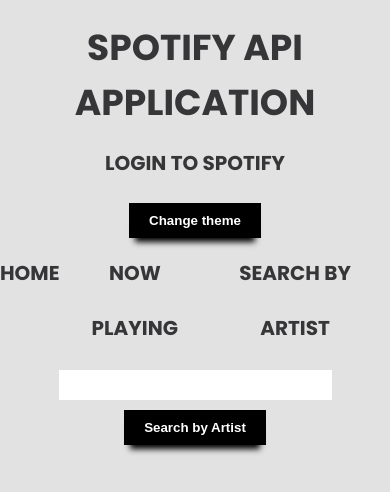
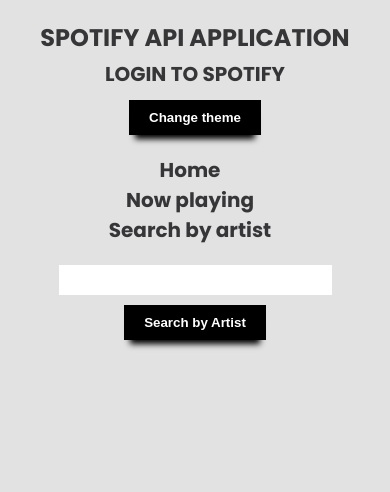
Before and after one commit to anyariazantceva/spotify-web-app, a React (Create React App) app: page /search-artist in a window 390 px wide. Shown: the top 492 px of the page. Built offline with nearby package versions, Linux system fonts and the light colour scheme; what spotify-web-api-js would draw is missing.

Commit message:
Wrote styles for mobile devices

```diff
--- a/src/components/app-content/AppContent.css
+++ b/src/components/app-content/AppContent.css
@@ -22,3 +22,21 @@
 .header__link:hover {
     text-decoration: underline;
 }
+
+@media screen and (max-width: 620px) {
+    .app-header {
+        font-size: 2.4rem;
+    }
+
+    .header__list {
+        margin-top: 2rem;
+    }
+}
+
+@media screen and (max-width: 420px) {
+    .header__list {
+        font-size: 1.2rem;
+        text-transform: none;
+        display: block;
+    }
+}
--- a/src/components/artist/Artist.css
+++ b/src/components/artist/Artist.css
@@ -44,3 +44,22 @@
     width: 100%;
     height: 100%;
 }
+
+@media screen and (max-width: 1050px) {
+    .artist__link {
+        width: 32%;
+    }
+}
+
+
+@media screen and (max-width: 850px) {
+    .artist__link {
+        width: 49%;
+    }
+}
+
+@media screen and (max-width: 620px) {
+    .artist__link {
+        width: 100%;
+    }
+}
--- a/src/components/artist/Artist.js
+++ b/src/components/artist/Artist.js
@@ -12,7 +12,7 @@
     };
 
     return (
-        <a target='_blank' className='artist__link' href={url}>
+        <a target='_blank'  rel="noopener noreferrer" className='artist__link' href={url}>
         <div className='artist-item'>
             <div className='artist__name'>{name}</div>
             <div className='artist__followers'>Followers: {followers}</div>
--- a/src/components/now-playing/NowPlaying.js
+++ b/src/components/now-playing/NowPlaying.js
@@ -1,4 +1,4 @@
-import React, {Component, Fragment} from 'react';
+import React, {Component} from 'react';
 import './NowPlaying.css';
 import SpotifyWebApi from 'spotify-web-api-js';
 const spotifyApi = new SpotifyWebApi();
@@ -41,7 +41,7 @@
                                 Song: {nowPlaying.name}
                             </div>
                             <div className='now-playing__image'>
-                                <img className='now-playing__pic' src={nowPlaying.albumArt}/>
+                                <img className='now-playing__pic' src={nowPlaying.albumArt} alt={nowPlaying.name}/>
                             </div>
                         </div>
 
```
Also changed, not shown: src/components/artists-list/ArtistsList.css (line endings or trailing spaces).
